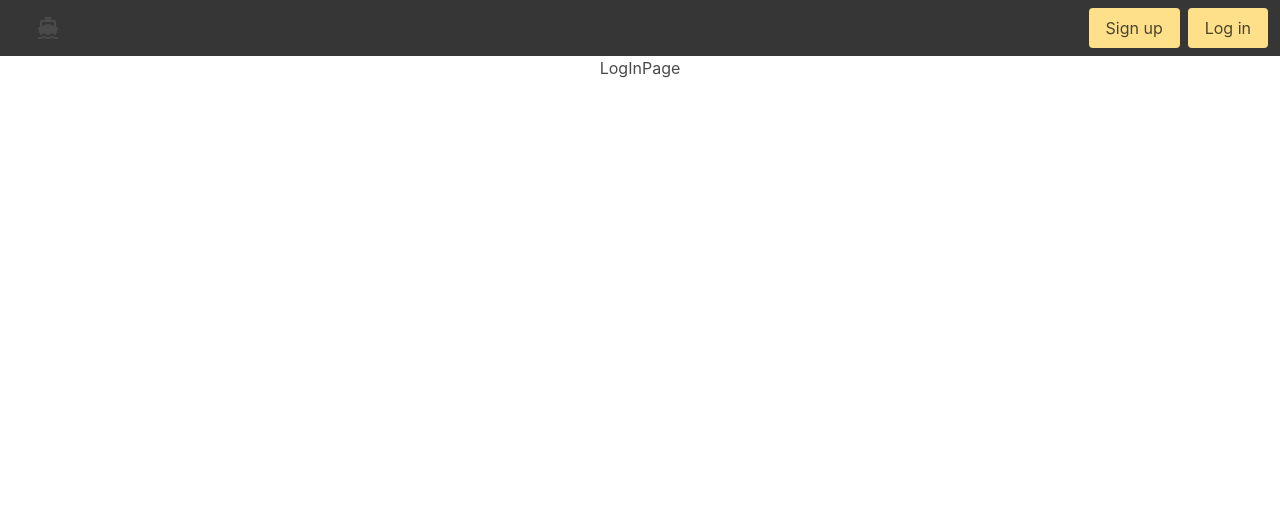
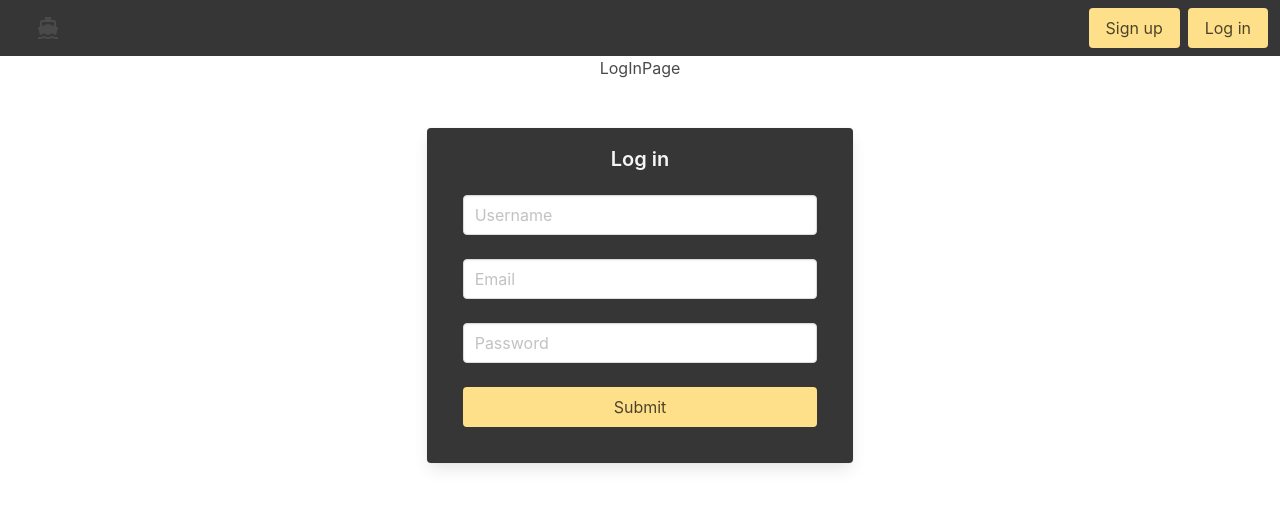
Before and after one commit to CharlieWWW94/cargo-revision-frontend, a React (Create React App) app: page /login in a window 1280 px wide. Shown: the top 508 px of the page. Built offline with nearby package versions, Linux system fonts and the light colour scheme.

Commit message:
Create user signup/login forms and create state to manage login status and current username

```diff
--- a/src/App.js
+++ b/src/App.js
@@ -2,6 +2,7 @@ import Icon from "@mdi/react";
 import "bulma/css/bulma.min.css";
 import { mdiFerry } from "@mdi/js";
 import Navbar from "./components/Navbar";
+import { useState, useEffect } from "react";
 import "./App.css";
 import { Route, Routes } from "react-router-dom";
 import HomePage from "./pages/HomePage";
@@ -10,6 +11,19 @@ import SignUpPage from "./pages/SignupPage";
 import UserPage from "./pages/UserPage";
 
 function App() {
+  const [loggedIn, setLoggedIn] = useState(false);
+  const [username, setUsername] = useState("");
+  useEffect(() => {
+    console.log(loggedIn);
+  }, [setLoggedIn]);
+
+  function manageLogIn(val, username) {
+    console.log(val);
+    console.log(username);
+    setUsername(username);
+    setLoggedIn(val);
+  }
+
   return (
     <div className="App">
       <header>
@@ -18,8 +32,14 @@ function App() {
       <main>
         <Routes>
           <Route path="/" element={<HomePage />} />
-          <Route path="/login" element={<LoginPage />}></Route>
-          <Route path="/sign-up" element={<SignUpPage />}></Route>
+          <Route
+            path="/login"
+            element={<LoginPage login={manageLogIn} />}
+          ></Route>
+          <Route
+            path="/sign-up"
+            element={<SignUpPage login={manageLogIn} />}
+          ></Route>
           <Route path="/user" element={<UserPage />}></Route>
         </Routes>
       </main>
--- a/src/components/RegForm.js
+++ b/src/components/RegForm.js
@@ -0,0 +1,46 @@
+export default function RegForm(props) {
+  function submitHandler(event) {
+    event.preventDefault();
+    const username = event.target.username.value;
+    const password = event.target.password.value;
+    const email = event.target.email.value;
+
+    //Api call with form data goes here
+    props.login(true, username);
+  }
+
+  return (
+    <card className="card column is-4 is-offset-4 mt-6 is-flex is-flex-direction-column is-justify-content-center has-background-dark">
+      <header className="is-flex is-justify-content-center">
+        <p className="title is-5 mt-2 has-text-light">{props.type}</p>
+      </header>
+      <div className="card-content is-flex is-flex-direction-column is-justify-content-center">
+        <form onSubmit={(event) => submitHandler(event)}>
+          <input
+            type="text"
+            name="username"
+            className="input"
+            placeholder="Username"
+          ></input>
+          <input
+            type="text"
+            name="email"
+            className="input mt-5"
+            placeholder="Email"
+          ></input>
+          <input
+            type="password"
+            name="password"
+            className="input mt-5"
+            placeholder="Password"
+          ></input>
+          <input
+            type="submit"
+            className="button is-fullwidth mt-5 is-warning"
+            value="Submit"
+          ></input>
+        </form>
+      </div>
+    </card>
+  );
+}
--- a/src/pages/LoginPage.js
+++ b/src/pages/LoginPage.js
@@ -1,3 +1,10 @@
+import RegForm from "../components/RegForm";
+
 export default function LoginPage(props) {
-  return <h1>LogInPage</h1>;
+  return (
+    <>
+      <h1>LogInPage</h1>
+      <RegForm type={"Log in"} login={props.login} />
+    </>
+  );
 }
--- a/src/pages/SignupPage.js
+++ b/src/pages/SignupPage.js
@@ -1,3 +1,10 @@
+import RegForm from "../components/RegForm";
+
 export default function SignUpPage(props) {
-  return <h1>SignUpPage</h1>;
+  return (
+    <>
+      <h1>SignUpPage</h1>
+      <RegForm type={"Sign up"} login={props.login} />
+    </>
+  );
 }
```
